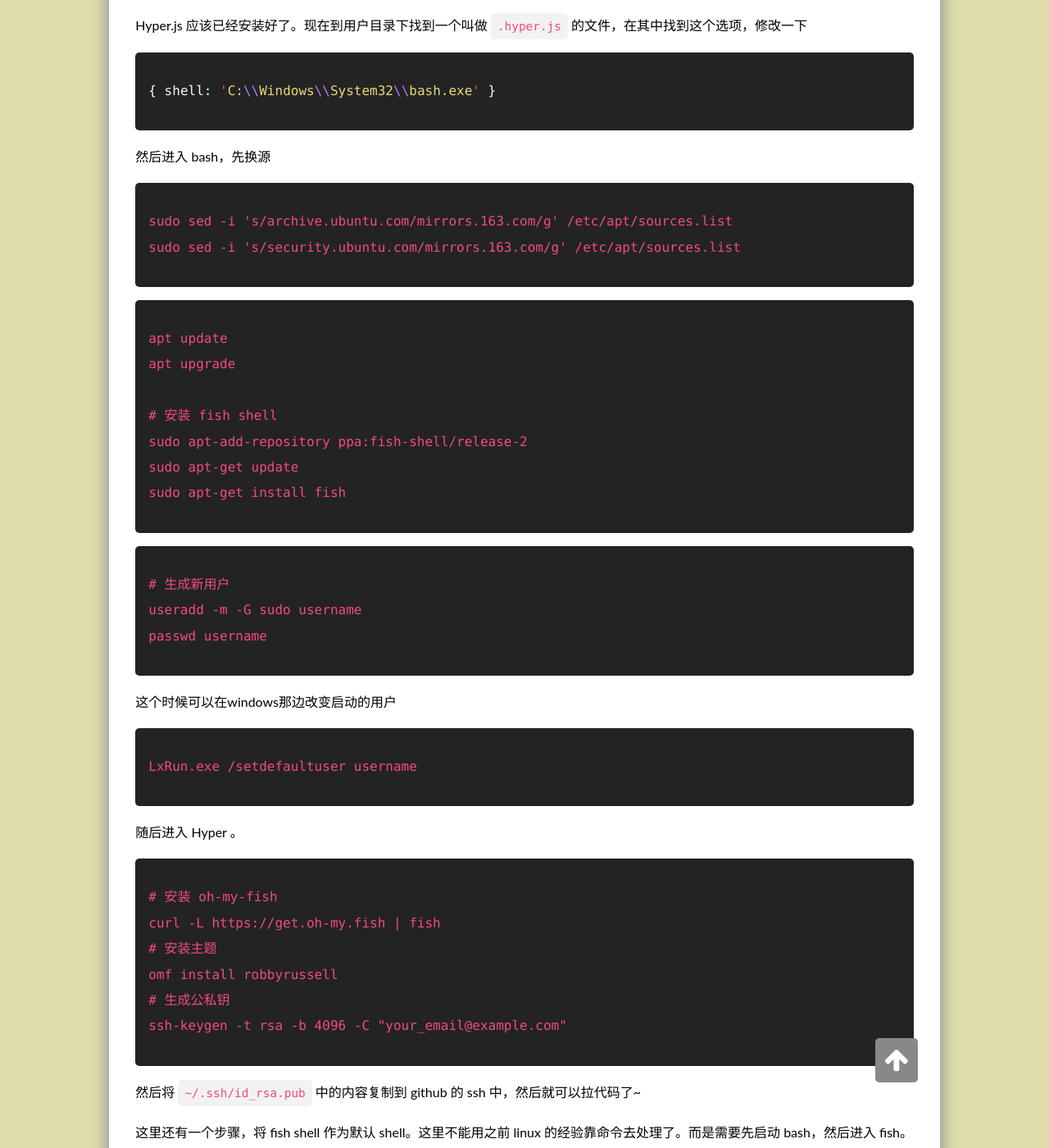
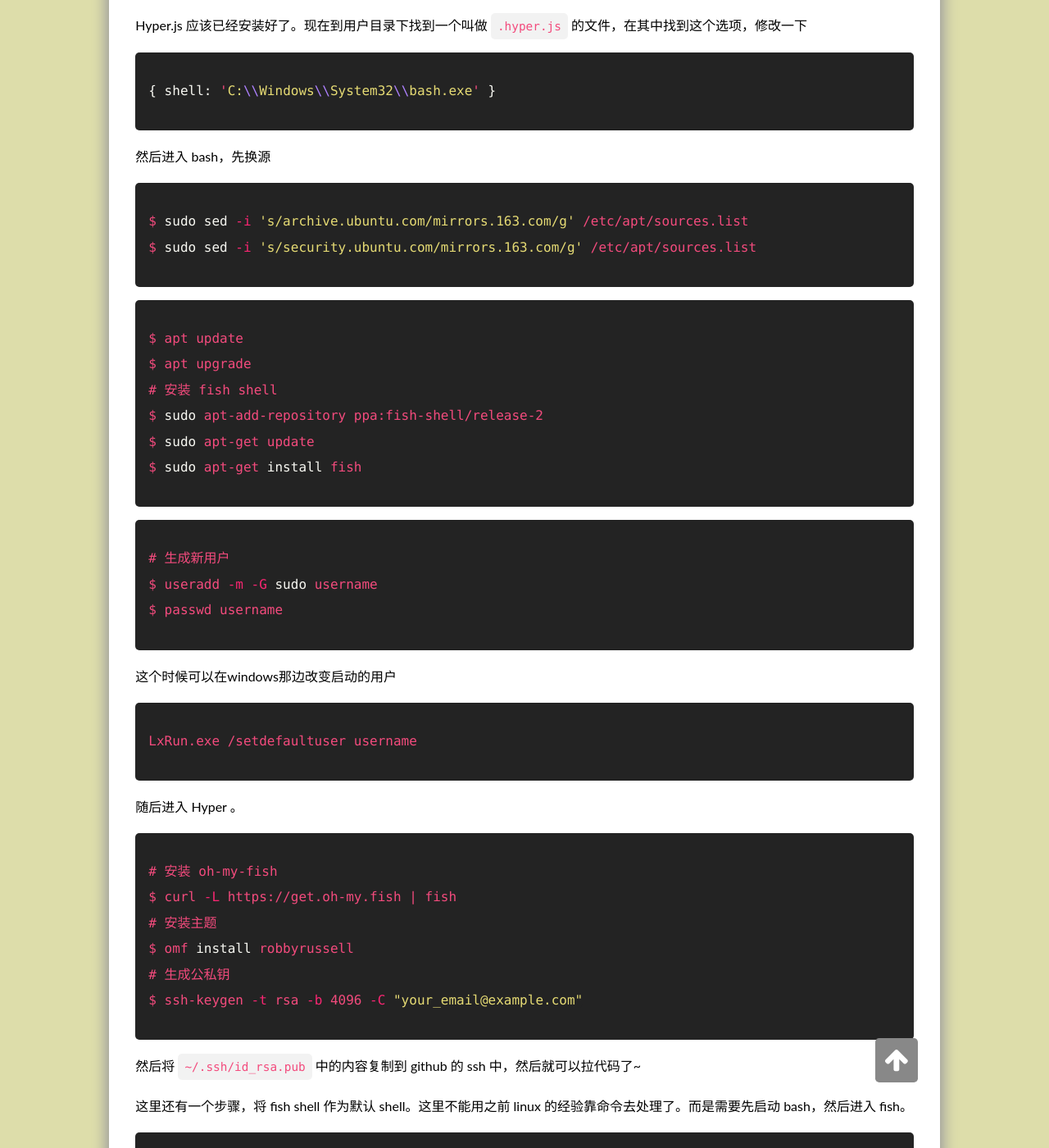
Before and after one commit to AnnatarHe/AnnatarHe.github.io, a Jekyll site: the page built from _posts/2017-07-09-build-development-env-with-windows.md, in a window 1280 px wide and 1400 px high, scrolled down 1711 px. Shown: the whole window at 82% size. Built offline with Jekyll 4.4.1, drawn with Linux system fonts in a browser that asks for light colours; some web fonts are replaced; comment, search, counter and statistics services are not loaded; some of the changed text lies outside the part shown.

Commit message:
add more references

```diff
--- a/_posts/2017-07-09-build-development-env-with-windows.md
+++ b/_posts/2017-07-09-build-development-env-with-windows.md
@@ -56,25 +56,23 @@ Hyper.js 应该已经安装好了。现在到用户目录下找到一个叫做 `
 然后进入 bash，先换源
 
 {% highlight console %}
-sudo sed -i 's/archive.ubuntu.com/mirrors.163.com/g' /etc/apt/sources.list
-sudo sed -i 's/security.ubuntu.com/mirrors.163.com/g' /etc/apt/sources.list
+$ sudo sed -i 's/archive.ubuntu.com/mirrors.163.com/g' /etc/apt/sources.list
+$ sudo sed -i 's/security.ubuntu.com/mirrors.163.com/g' /etc/apt/sources.list
 {% endhighlight %}
 
 {% highlight console %}
-apt update
-apt upgrade
-
+$ apt update
+$ apt upgrade
 # 安装 fish shell
-sudo apt-add-repository ppa:fish-shell/release-2
-sudo apt-get update
-sudo apt-get install fish
-
+$ sudo apt-add-repository ppa:fish-shell/release-2
+$ sudo apt-get update
+$ sudo apt-get install fish
 {% endhighlight %}
 
 {% highlight console %}
 # 生成新用户
-useradd -m -G sudo username
-passwd username
+$ useradd -m -G sudo username
+$ passwd username
 {% endhighlight %}
 
 这个时候可以在windows那边改变启动的用户
@@ -87,11 +85,11 @@ LxRun.exe /setdefaultuser username
 
 {% highlight console %}
 # 安装 oh-my-fish
-curl -L https://get.oh-my.fish | fish
+$ curl -L https://get.oh-my.fish | fish
 # 安装主题
-omf install robbyrussell
+$ omf install robbyrussell
 # 生成公私钥
-ssh-keygen -t rsa -b 4096 -C "your_email@example.com"
+$ ssh-keygen -t rsa -b 4096 -C "your_email@example.com"
 {% endhighlight %}
 
 然后将 `~/.ssh/id_rsa.pub` 中的内容复制到 github 的 ssh 中，然后就可以拉代码了~
```
Also changed, not shown: other parts of _posts/2017-07-09-build-development-env-with-windows.md (+2 -0 lines).
